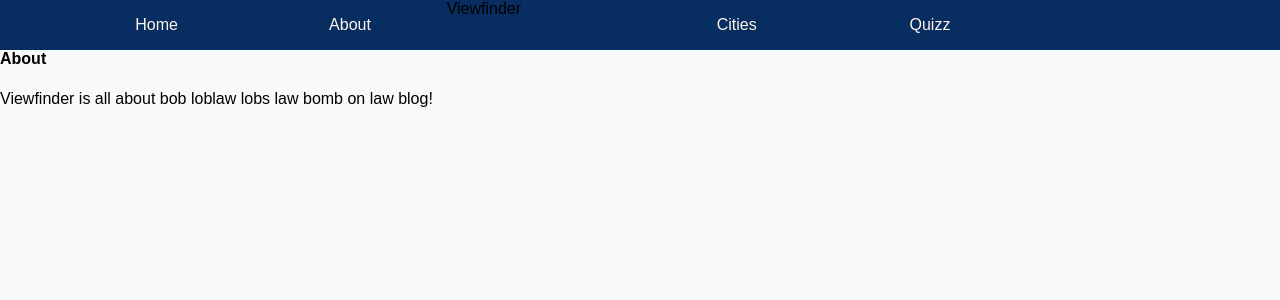
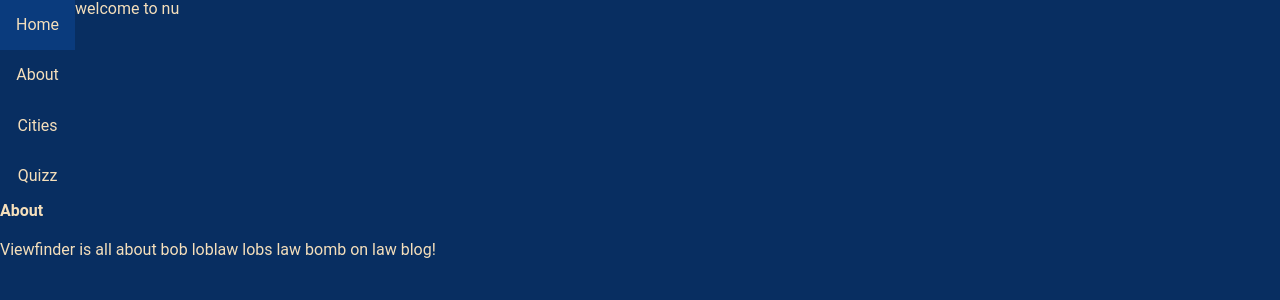
Before and after one commit to lisafaggiolo/Vuu, a React (Create React App) app in the folder client/: page /about in a window 1280 px wide. Shown: the top 300 px of the page. Built offline with nearby package versions, Linux system fonts and the light colour scheme.

Commit message:
save progress

```diff
--- a/client/package.json
+++ b/client/package.json
@@ -6,6 +6,7 @@
   "dependencies": {
     "axios": "^0.20.0",
     "classnames": "^2.2.6",
+    "materialize-css": "^1.0.0-rc.2",
     "normalize.css": "^8.0.1",
     "react": "^16.14.0",
     "react-dom": "^16.14.0",
--- a/client/src/components/About.js
+++ b/client/src/components/About.js
@@ -2,8 +2,8 @@ import React from 'react'
 
 const About = () => {
   return (
-    <div className="container">
-      <h4 className="center">About</h4>
+    <div class="container">
+      <h4 class="center">About</h4>
       <p>Viewfinder is all about bob loblaw lobs law bomb on law blog!</p>
     </div>
   )
--- a/client/src/components/App.js
+++ b/client/src/components/App.js
@@ -33,7 +33,9 @@ export default function App(props) {
     <Router>
       <body>
         <Header />
-
+        <div class="container">
+          welcome to nu
+        </div>
 
       </body>
 
--- a/client/src/components/App.scss
+++ b/client/src/components/App.scss
@@ -2,11 +2,15 @@
 @import "styles/reset.scss";
 @import "styles/mixins.scss";
 
-$font-stack: Roboto;
+$font-stack: Roboto, sans-serif;
 // , regular, 24
 $primary-color: $dark;
 
-// body {
+body {
+  font-family: $font-stack;
+  color: $light;
+  background-color: $primary-color;
+  display: flex;
 //   background: url("images/Pcove.jpg") no-repeat center center fixed;
 //   // background: url("images/magD.jpg") no-repeat center center fixed;
 //   -webkit-background-size: cover;
@@ -14,10 +18,26 @@ $primary-color: $dark;
 //   -o-background-size: cover;
 //   background-size: cover;
 
-// }
+}
+
+#main-nav {
+  background: $dark;
+
+  flex-direction: row;
+  a {
+    color: $light;
+    text-decoration: none;
+    padding: 16px;
+    display: block;
+    text-align: center;
+    &:hover{
+      background: lighten($dark, 6);
+    }
+  }
+}
 
 .home {
-  color: white;
+  color: $light;
   display: flex;
   flex-direction: column;
 
@@ -27,86 +47,86 @@ $primary-color: $dark;
 
 }
 
+//------prev template
+// #main-nav{
+//   background: $dark;
+//   // display: flex;
+//   // flex-direction: row;
+//   ul{
+//     width: 100%;
+//   }
+//   li{
+//     float: left;
+//     width: (100% / 6);
+//     @include mQ(600px){
+//       width: 100%;
+//     }
+//   }
+//   a{
+//     color: $light;
+//     text-decoration: none;
+//     padding: 16px;
+//     display: block;
+//     text-align: center;
+//     &:hover{
+//       background: lighten($dark, 6);
+//     }
+//   }
 
-#main-nav{
-  background: $dark;
-  // display: flex;
-  // flex-direction: row;
-  ul{
-    width: 100%;
-  }
-  li{
-    float: left;
-    width: (100% / 6);
-    @include mQ(600px){
-      width: 100%;
-    }
-  }
-  a{
-    color: $light;
-    text-decoration: none;
-    padding: 16px;
-    display: block;
-    text-align: center;
-    &:hover{
-      background: lighten($dark, 6);
-    }
-  }
+//   @include clearFix;
+// }
 
-  @include clearFix;
-}
+// section h1{
+//   margin: 40px 0;
+//   text-align: center;
+//   text-transform: uppercase;
+//   color: $dark;
+//   font-size: $sectionHeading;
+// }
 
-section h1{
-  margin: 40px 0;
-  text-align: center;
-  text-transform: uppercase;
-  color: $dark;
-  font-size: $sectionHeading;
-}
+// #services{
+//   li{
+//     float: left;
+//     width: 33.33%;
+//     box-sizing: border-box;
+//     text-align: center;
+//   }
+//   img{
+//     width: 60%;
+//     margin: 20px 20%;
+//   }
+//   a{
+//     text-decoration: none;
+//     color: $dark;
+//     font-weight: bold;
+//     &:hover{
+//       color: complement($dark);
+//     }
+//   }
+//   @include clearFix;
+//   margin-bottom: 60px;
+// }
 
-#services{
-  li{
-    float: left;
-    width: 33.33%;
-    box-sizing: border-box;
-    text-align: center;
-  }
-  img{
-    width: 60%;
-    margin: 20px 20%;
-  }
-  a{
-    text-decoration: none;
-    color: $dark;
-    font-weight: bold;
-    &:hover{
-      color: complement($dark);
-    }
-  }
-  @include clearFix;
-  margin-bottom: 60px;
-}
+// .lead-banner{
+//   @include banner;
+//   text-align: right;
+// }
 
-.lead-banner{
-  @include banner;
-  text-align: right;
-}
+// .lessons-banner{
+//   @include banner;
+//   text-align: left;
 
-.lessons-banner{
-  @include banner;
-  text-align: left;
+//   li{
+//     text-transform: uppercase;
+//     font-size: 20px;
+//     max-width: 500px;
+//     margin: 60px 0;
+//   }
+// }
 
-  li{
-    text-transform: uppercase;
-    font-size: 20px;
-    max-width: 500px;
-    margin: 60px 0;
-  }
-}
-
-#projects li{
-  @include grid(6, 2%);
-  img{
-    width: 100%;
-  }
-}
+// #projects li{
+//   @include grid(6, 2%);
+//   img{
+//     width: 100%;
+//   }
+// }
--- a/client/src/components/Cities.js
+++ b/client/src/components/Cities.js
@@ -11,8 +11,8 @@
 //   let match = useRouteMatch();
 
 //   return (
-//     <div className="container">
-//       <h2 className="center">Cities</h2>
+//     <div class="container">
+//       <h2 class="center">Cities</h2>
 
 //       <ul>
 //         <li>
--- a/client/src/components/Header.jsx
+++ b/client/src/components/Header.jsx
@@ -7,11 +7,11 @@ const Navbar = () => {
   return (
 
       <nav id="main-nav">
-        <div className="wrapper">
+        <div class="wrapper">
           <ul >
-            <li><Link to="/home">Home</Link></li>
+
+            <li ><Link to="/home">Home</Link></li>
             <li><Link to="/about">About</Link></li>
-            <li className="brand-logo">Viewfinder</li>
             <li><Link to="/cities">Cities</Link></li>
             <li><Link to="/quizz">Quizz</Link></li>
           </ul>
--- a/client/src/components/Home.js
+++ b/client/src/components/Home.js
@@ -3,12 +3,12 @@ import './App.scss';
 
 const Home = () => {
   return (
-    <div className="lead-banner">
+    <div >
       <img src="images/Pcove.jpg" />
-      <div className="banner-content">
-        <div className="wrapper">
-          <span class="title">Personalized Selection</span>
-          <span class="sub-title">Provinces</span>
+      <div >
+        <div class="wrapper">
+          <span >Personalized Selection</span>
+          <span >Provinces</span>
         </div>
       </div>
     </div>
--- a/client/src/styles/mixins.scss
+++ b/client/src/styles/mixins.scss
@@ -1,63 +1,65 @@
 
 
-@mixin banner{
-  width: 100%;
-  position: relative;
-  color: white;
-  .banner-content{
-    position: absolute;
-    top: 50px;
-    width: 100%;
-  }
-  img{
-    width: 100%;
-  }
-  span{
-    font-size: $bannerHeading;
-    display: block;
-    text-transform: uppercase;
-    font-weight: bold;
-    @include mQ(3000px, 1200px){
-      font-size: 68px;
-    }
-  }
-  span.sub-title{
-    font-weight: normal;
-    margin-bottom: 30px;
-  }
-  @include mQ(1200px){
-    max-height: 640px;
-    overflow: hidden;
-  }
-}
 
-@mixin clearFix{
-  &:after{
-    content: "";
-    display: block;
-    clear: both;
-  }
-}
+// prev template-----------------------------
+// @mixin banner{
+//   width: 100%;
+//   position: relative;
+//   color: white;
+//   .banner-content{
+//     position: absolute;
+//     top: 50px;
+//     width: 100%;
+//   }
+//   img{
+//     width: 100%;
+//   }
+//   span{
+//     font-size: $bannerHeading;
+//     display: block;
+//     text-transform: uppercase;
+//     font-weight: bold;
+//     @include mQ(3000px, 1200px){
+//       font-size: 68px;
+//     }
+//   }
+//   span.sub-title{
+//     font-weight: normal;
+//     margin-bottom: 30px;
+//   }
+//   @include mQ(1200px){
+//     max-height: 640px;
+//     overflow: hidden;
+//   }
+// }
 
-@mixin grid($cols, $mgn){
-  float: left;
-  width: ((100% - (($cols - 1) * $mgn)) / $cols );
-  margin-right: $mgn;
-  margin-bottom: $mgn;
-  &:nth-child(#{$cols}n){
-    margin-right: 0;
-  }
-}
+// @mixin clearFix{
+//   &:after{
+//     content: "";
+//     display: block;
+//     clear: both;
+//   }
+// }
 
-@mixin mQ($args...){
-  @if length($args) == 1{
-    @media screen and (max-width: nth($args, 1)){
-      @content;
-    }
-  }
-  @if length($args) == 2{
-    @media screen and (max-width: nth($args, 1)) and (min-width: nth($args, 2)){
-      @content;
-    }
-  }
-}
+// @mixin grid($cols, $mgn){
+//   float: left;
+//   width: ((100% - (($cols - 1) * $mgn)) / $cols );
+//   margin-right: $mgn;
+//   margin-bottom: $mgn;
+//   &:nth-child(#{$cols}n){
+//     margin-right: 0;
+//   }
+// }
+
+// @mixin mQ($args...){
+//   @if length($args) == 1{
+//     @media screen and (max-width: nth($args, 1)){
+//       @content;
+//     }
+//   }
+//   @if length($args) == 2{
+//     @media screen and (max-width: nth($args, 1)) and (min-width: nth($args, 2)){
+//       @content;
+//     }
+//   }
+// }
--- a/client/src/styles/reset.scss
+++ b/client/src/styles/reset.scss
@@ -9,10 +9,10 @@ h1, h2, h3, h4, h5, h6, p { margin-top: 0; }
 fieldset,img { border: 0; }
 li { list-style: none; }
 
-.wrapper{
-  width: 100%;
-  max-width: 1200px;
-  margin: 0 auto;
-  padding: 0 20px;
-  box-sizing: border-box;
-}
+// .wrapper{
+//   width: 100%;
+//   max-width: 1200px;
+//   margin: 0 auto;
+//   padding: 0 20px;
+//   box-sizing: border-box;
+// }
--- a/client/src/styles/variables.scss
+++ b/client/src/styles/variables.scss
@@ -2,7 +2,7 @@
 
 // Colours
 $dark: #082E61;
-$light: #FEF5EB;
+$light: #f5dfbb;
 
 
 // Font sizes
```
Also changed, not shown: 1 other file (tests, documents, lock files or other folders).
